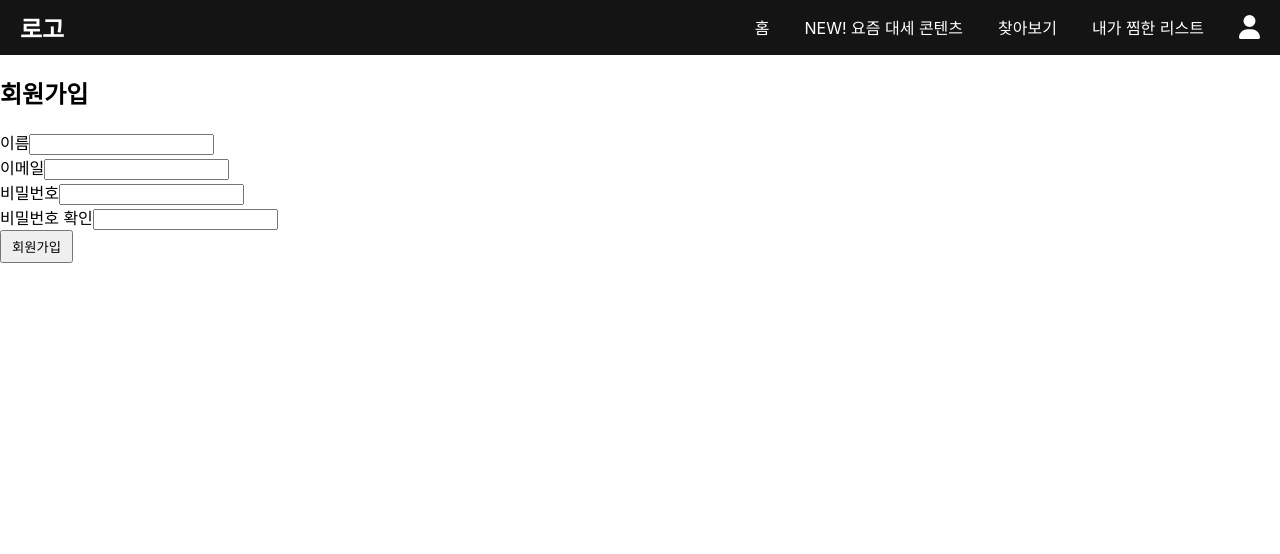
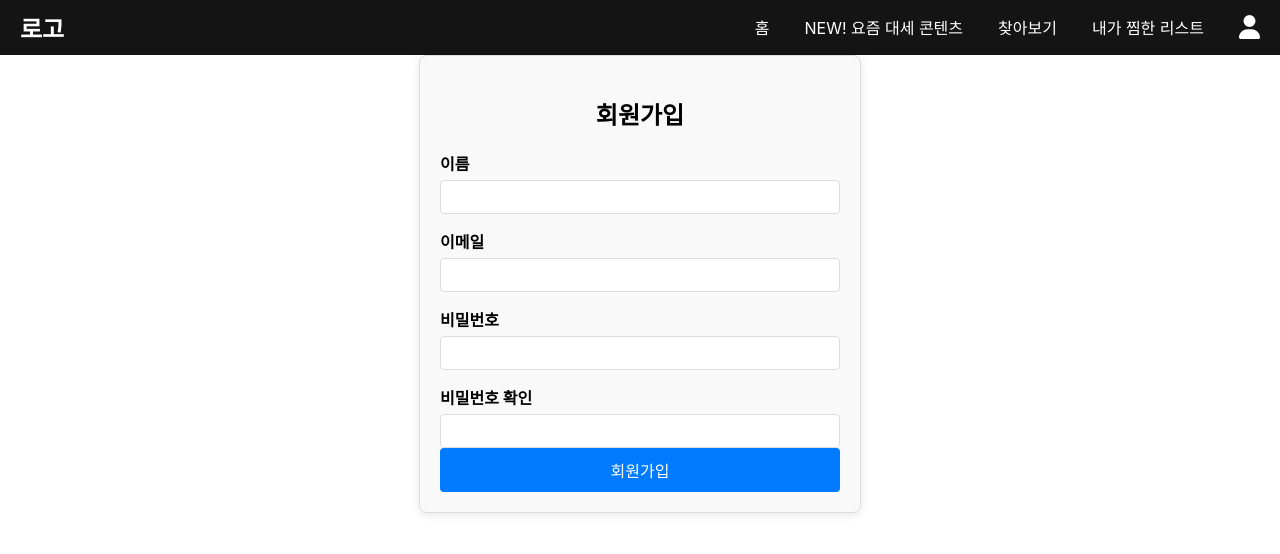
Before and after one commit to ohsaeyeon371/ohsaeyeon371.netflix_clone, a React (Create React App) app: page /register in a window 1280 px wide. Shown: the top 554 px of the page. Built offline with nearby package versions, Linux system fonts and the light colour scheme.

Commit message:
Register

```diff
--- a/src/pages/Register.css
+++ b/src/pages/Register.css
@@ -1,44 +1,72 @@
-.register-page {
+.register-container {
+    width: 100%;
     max-width: 400px;
-    margin: 50px auto;
+    margin: 0 auto;
     padding: 20px;
-    border: 1px solid #ccc;
-    border-radius: 10px;
+    border: 1px solid #ddd;
+    border-radius: 8px;
     background-color: #f9f9f9;
-    box-shadow: 0 4px 8px rgba(0, 0, 0, 0.1);
+    box-shadow: 0 2px 10px rgba(0, 0, 0, 0.1);
   }
 
-  .register-page h2 {
+  .register-container h2 {
     text-align: center;
     margin-bottom: 20px;
+    font-weight: bold;
   }
 
-  .register-page form {
-    display: flex;
-    flex-direction: column;
+  .form-group {
+    margin-bottom: 15px;
   }
 
-  .register-page label {
+  .form-group label {
+    display: block;
     margin-bottom: 5px;
     font-weight: bold;
   }
 
-  .register-page input {
-    margin-bottom: 15px;
-    padding: 10px;
+  .form-group input {
+    width: 100%;
+    padding: 8px;
     border: 1px solid #ddd;
-    border-radius: 5px;
+    border-radius: 4px;
+    font-size: 14px;
+    box-sizing: border-box;
   }
 
-  .register-page .register-button {
-    padding: 10px;
-    background-color: #28a745;
-    color: white;
-    border: none;
-    border-radius: 5px;
-    cursor: pointer;
+  .form-group input:focus {
+    outline: none;
+    border-color: #007bff;
   }
 
-  .register-page .register-button:hover {
-    background-color: #218838;
+  button[type="submit"] {
+    width: 100%;
+    background-color: #007bff;
+    color: #fff;
+    border: none;
+    padding: 10px;
+    border-radius: 4px;
+    cursor: pointer;
+    font-size: 16px;
+    transition: background-color 0.3s;
   }
+
+  button[type="submit"]:hover {
+    background-color: #0056b3;
+  }
+
+  .register-container .form-group:last-of-type {
+    margin-bottom: 0;
+  }
+
+  .register-container a {
+    display: block;
+    text-align: center;
+    margin-top: 15px;
+    color: #007bff;
+    text-decoration: none;
+  }
+
+  .register-container a:hover {
+    text-decoration: underline;
+  }
--- a/src/pages/Register.jsx
+++ b/src/pages/Register.jsx
@@ -19,22 +19,26 @@ const Register = () => {
     }
 
     try {
-      const response = await axios.post('/api/register', {
+      const response = await axios.post('http://localhost:5000/api/register', {
+        // 서버 URL을 정확하게 명시
         email,
         password,
         name,
       });
 
-      if (response.data.success) {
+
+      if (response.status === 201 || response.data.success) {
         alert('회원가입 성공!');
-        navigate('/login'); // 회원가입 후 로그인 페이지로 이동
+        navigate('/login');
       } else {
-        alert('회원가입 실패: ' + response.data.message);
+        alert('회원가입 실패: ' + (response.data.message || '알 수 없는 오류'));
       }
+
     } catch (error) {
-      console.error('회원가입 오류:', error);
+      console.error('회원가입 오류:', error.response ? error.response.data : error.message);
       alert('회원가입 중 오류가 발생했습니다.');
     }
+
   };
 
   return (
```
